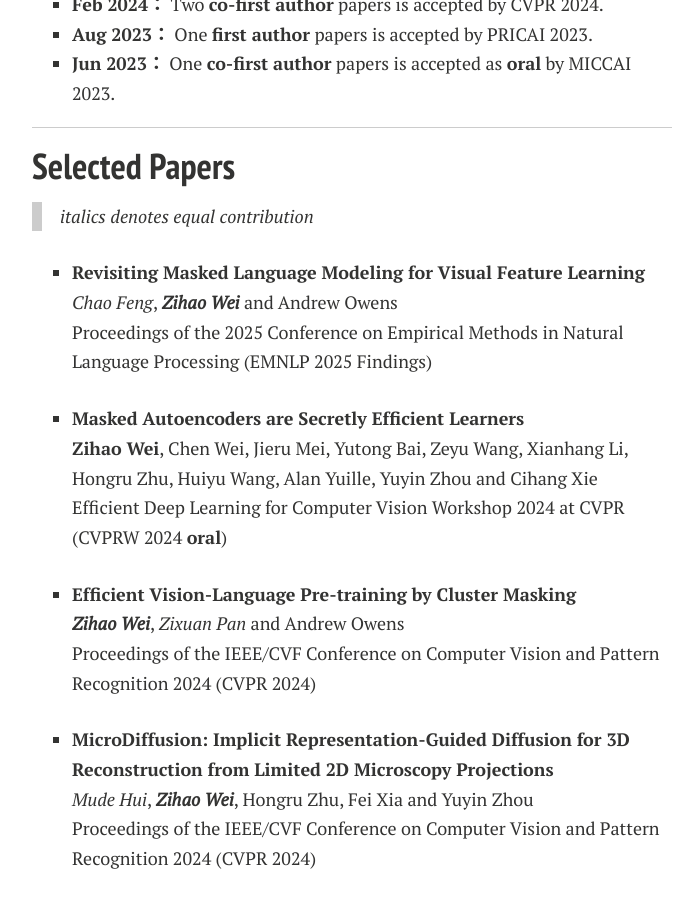
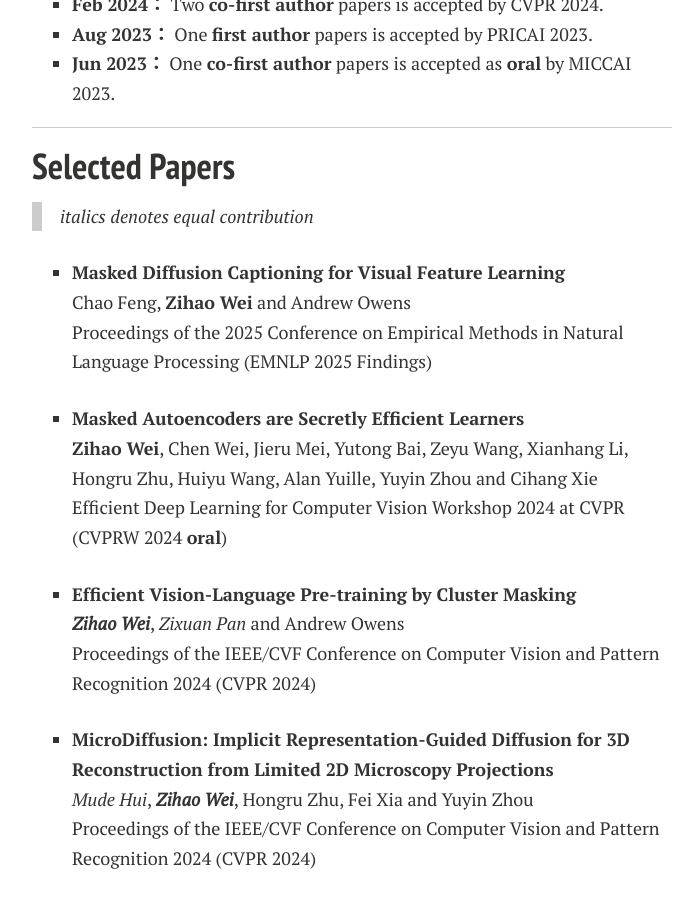
Before and after one commit to Zi-hao-Wei/Zi-hao-Wei.github.io, a Jekyll site: the page built from index.md, in a window 1280 px wide and 900 px high, scrolled down 1333 px. Shown: the whole window, without its empty margins (288-979 px from the left). Built offline with Jekyll 4.4.1, drawn with Linux system fonts in a browser that asks for light colours; nearby versions of some CDN libraries; a style sheet for code colours, icons or effects is not loaded; our own code applies the rules of GitHub Pages for plain Markdown files.

Commit message:
Update index.md

```diff
--- a/index.md
+++ b/index.md
@@ -43,8 +43,8 @@
 ## Selected Papers
 >_italics_ denotes equal contribution
 
-- **Revisiting Masked Language Modeling for Visual Feature Learning**
-<br>_Chao Feng_, **_Zihao Wei_** and Andrew Owens
+- **Masked Diffusion Captioning for Visual Feature Learning**
+<br>Chao Feng, **Zihao Wei** and Andrew Owens
 <br> Proceedings of the 2025 Conference on Empirical Methods in Natural Language Processing  (EMNLP 2025 Findings)
 
 - **Masked Autoencoders are Secretly Efficient Learners**
```
Also changed, not shown: other parts of index.md (+1 -0 lines).
